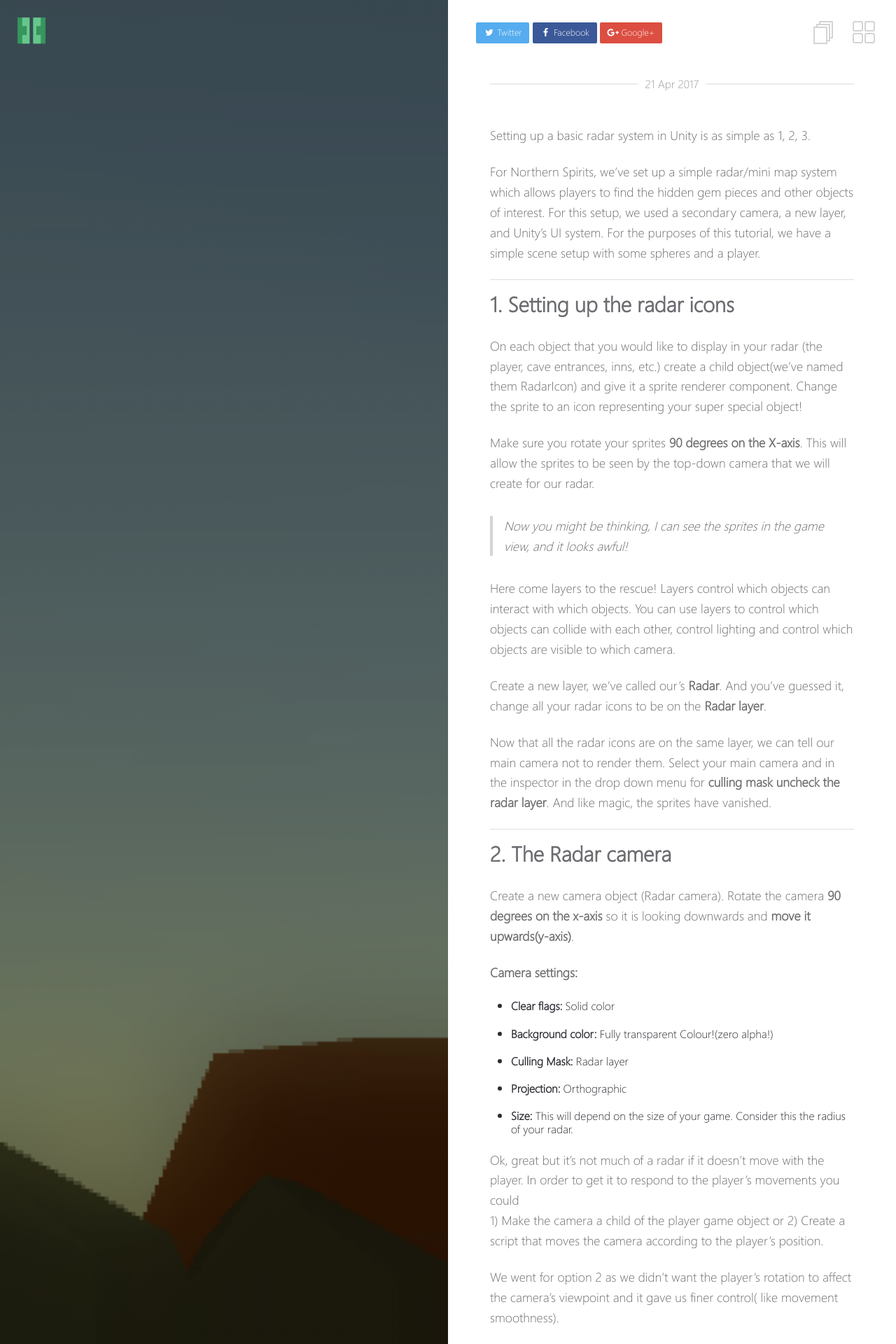
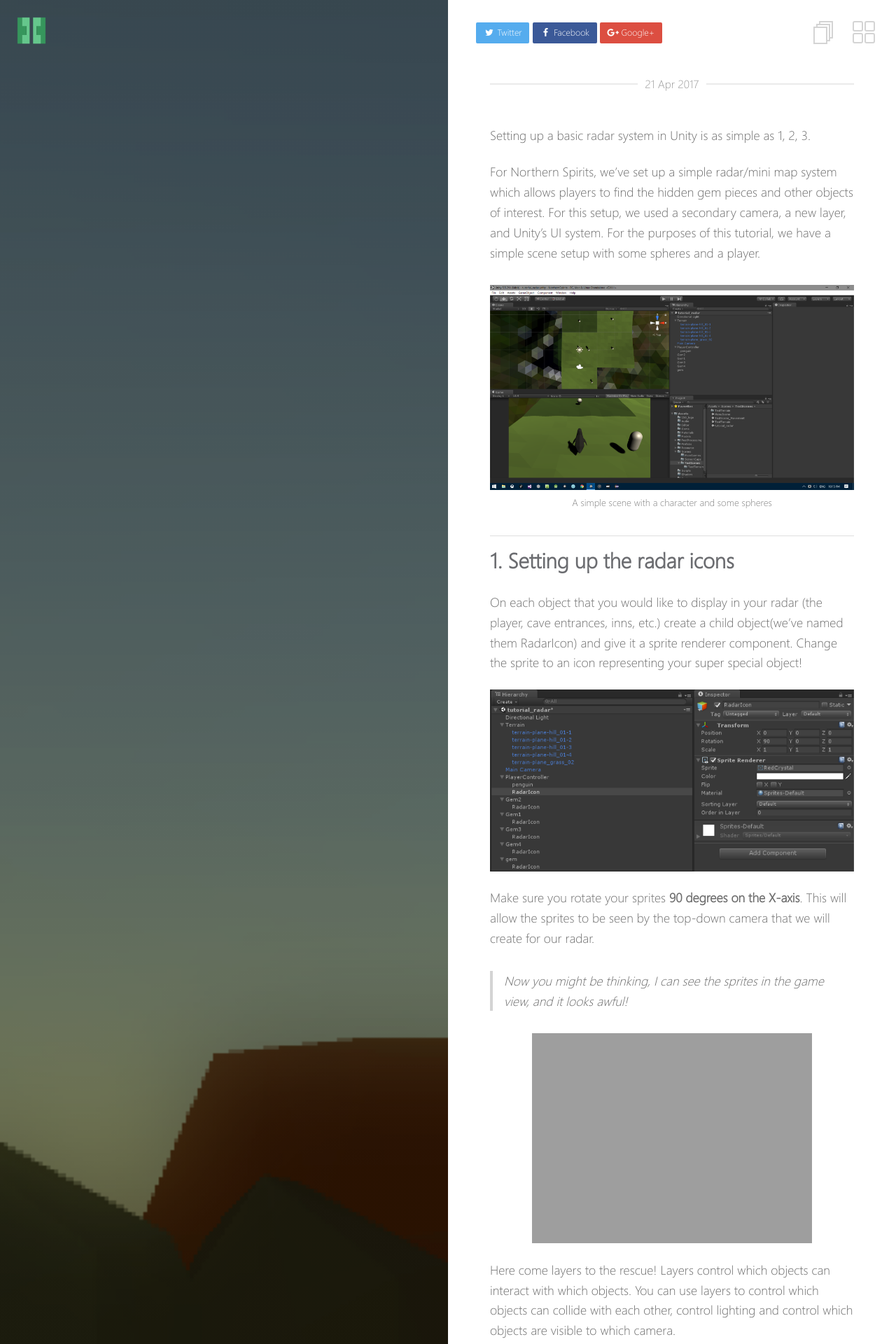
Before and after one commit to lulitd/can-150, a Jekyll site: the page built from docs/_posts/2017-04-21-dev-log-radar-tut.md, in a window 1280 px wide. Shown: the top 1920 px of the page at 70% size. Built offline with Jekyll 4.4.1, drawn with Linux system fonts in a browser that asks for light colours.

Commit message:
testing images in blog post

```diff
--- a/docs/_posts/2017-04-21-dev-log-radar-tut.md
+++ b/docs/_posts/2017-04-21-dev-log-radar-tut.md
@@ -15,14 +15,28 @@ Setting up a basic radar system in Unity is as simple as 1, 2, 3.
 
 For Northern Spirits, we’ve set up a simple radar/mini map system which allows players to find the hidden gem pieces and other objects of interest. For this setup, we used a secondary camera, a new layer, and Unity’s UI system.  For the purposes of this tutorial, we have a simple scene setup with some spheres and a player.
 
+{% capture fig_img %}
+![SimpleScene]({{ site.url }}/images/posts/radar/1_simple_scene.png)
+{% endcapture %}
+
+<figure>
+  {{ fig_img | markdownify | remove: "<p>" | remove: "</p>" }}
+  <figcaption>A simple scene with a character and some spheres</figcaption>
+</figure>
+
 ----
 ## 1. Setting up the radar icons
 
 On each object that you would like to display in your radar (the player, cave entrances, inns, etc.) create a child object(we've named them RadarIcon) and give it a sprite renderer component. Change the sprite to an icon representing your super special object!
 
+![RadarSettings]({{ site.url }}/images/posts/radar/2_radar-icon-settings.png)
+
 Make sure you rotate your sprites **90 degrees on the X-axis**. This will allow the sprites to be seen by the top-down camera that we will create for our radar.
 
 >Now you might be thinking, I can see the sprites in the game view, and it looks awful!
+
+
+![RadarSettings]({{ site.url }}/images/posts/radar/3_radar-icon-scene.png)
 
 Here come layers to the rescue! Layers control which objects can interact with which objects.  You can use layers to control which objects can collide with each other, control lighting and control which objects are visible to which camera.
 
```
